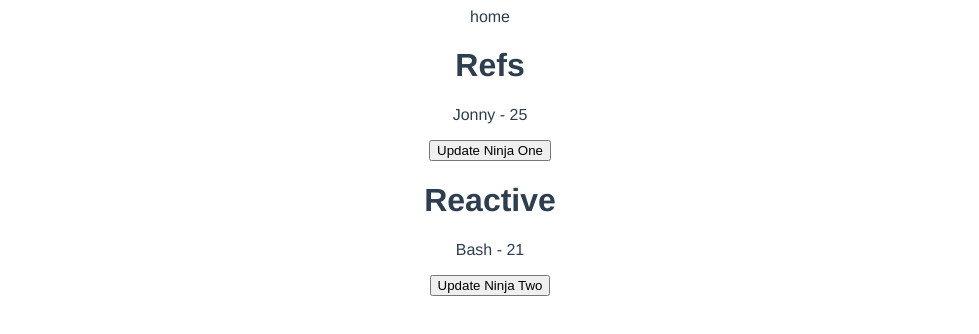
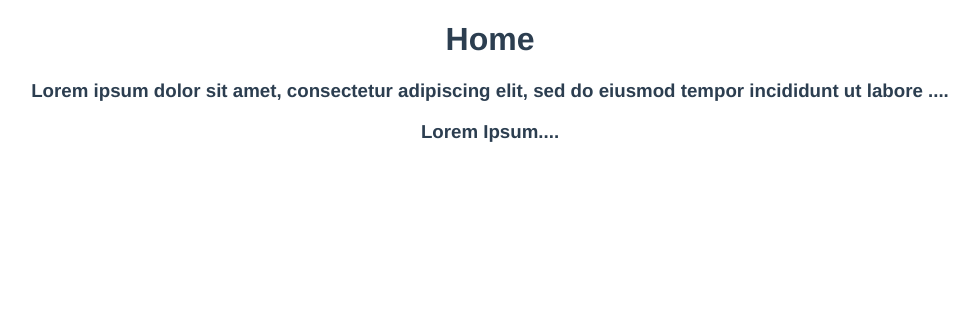
Before and after one commit to Jonnybuoy/jonny-blog, a Vue app: page / in a window 1280 px wide. Shown: the top 334 px of the page, without its empty margins (150-1129 px from the left). Built offline with nearby package versions, Linux system fonts and the light colour scheme.

Commit message:
Lifehooks - composition api

```diff
--- a/src/App.vue
+++ b/src/App.vue
@@ -1,5 +1,5 @@
 <template>
-  home
+
   <router-view/>
 </template>
 
--- /dev/null
+++ b/src/components/PostList.vue
@@ -0,0 +1,26 @@
+<template>
+  <div class="post-list">
+      <div v-for="post in posts" :key="post.id">
+          <SinglePost :post="post" />
+      </div>
+
+  </div>
+</template>
+
+<script>
+import { onMounted } from 'vue'
+import SinglePost from './SinglePost.vue'
+export default {
+    props: ['posts'],
+    components: { SinglePost },
+    setup(props) {
+        onMounted(()  => console.log('component mounted'))
+
+    }
+
+}
+</script>
+
+<style>
+
+</style>
--- /dev/null
+++ b/src/components/SinglePost.vue
@@ -0,0 +1,24 @@
+<template>
+  <div class="post">
+      <h3>{{ snippet }}</h3>
+  </div>
+</template>
+
+<script>
+import { computed } from 'vue'
+export default {
+    props: ['post'],
+    setup(props) {
+        const snippet = computed(() => {
+            return props.post.body.substring(0,100) + '....'
+        })
+
+        return { snippet }
+
+    }
+}
+</script>
+
+<style>
+
+</style>
--- a/src/views/HomeView.vue
+++ b/src/views/HomeView.vue
@@ -1,33 +1,24 @@
 <template>
   <div class="home">
-    <h1>Refs</h1>
-    <p >{{ ninjaOne.name }} - {{ninjaOne.age }}</p>
-    <button @click="updateNinjaOne">Update Ninja One</button>
-    <h1>Reactive</h1>
-    <p >{{ ninjaTwo.name }} - {{ninjaTwo.age }}</p>
-    <button @click="updateNinjaTwo">Update Ninja Two</button>
+    <h1>Home</h1>
+    <PostList :posts="posts" />
   </div>
 </template>
 
 <script>
+import PostList from '../components/PostList.vue'
 import { ref, reactive } from 'vue'
 
 export default {
   name: 'HomeView',
+  components: { PostList },
   setup() {
+    const posts = ref([
+      { title: "Welcome to the blog", body: "Lorem ipsum dolor sit amet, consectetur adipiscing elit, sed do eiusmod tempor incididunt ut labore et dolore magna aliqua. Ut enim ad minim veniam, quis nostrud exercitation ullamco laboris nisi ut aliquip ex ea commodo consequat. Duis aute irure dolor in reprehenderit in voluptate velit esse cillum dolore eu fugiat nulla pariatur. Excepteur sint occaecat cupidatat non proident, sunt in culpa qui officia deserunt mollit anim id est laborum.", id: 1 },
+      { title: "Learn Vue Framework", body: "Lorem Ipsum", id: 2 }
+    ])
 
-    const ninjaOne = ref({name: "Jonny", age: 25})
-    const ninjaTwo = reactive({name: "Bash", age:21})
-
-    const updateNinjaOne = () => {
-      ninjaOne.value.age = 35
-    }
-
-    const updateNinjaTwo = () => {
-      ninjaTwo.age = 25
-    }
-
-    return { ninjaOne, ninjaTwo, updateNinjaOne, updateNinjaTwo}
+    return { posts }
 
   }
 }
```
